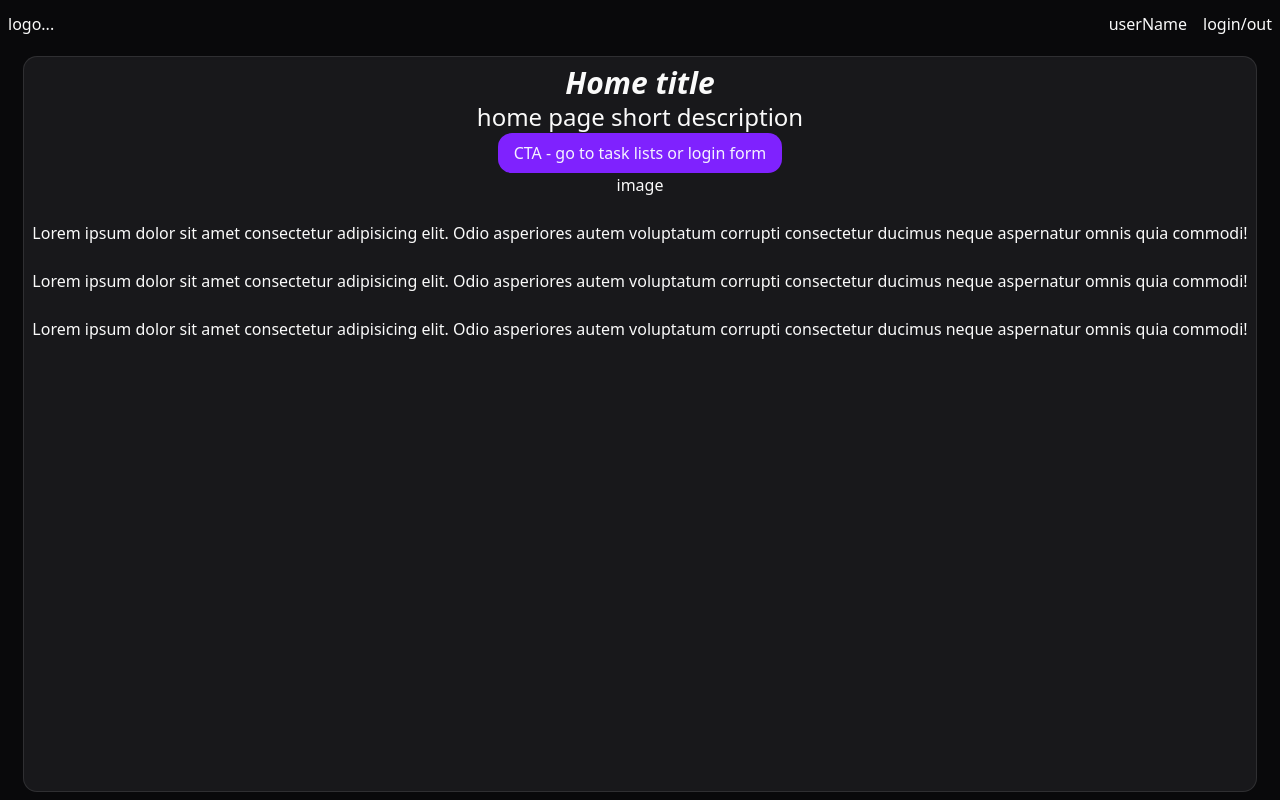
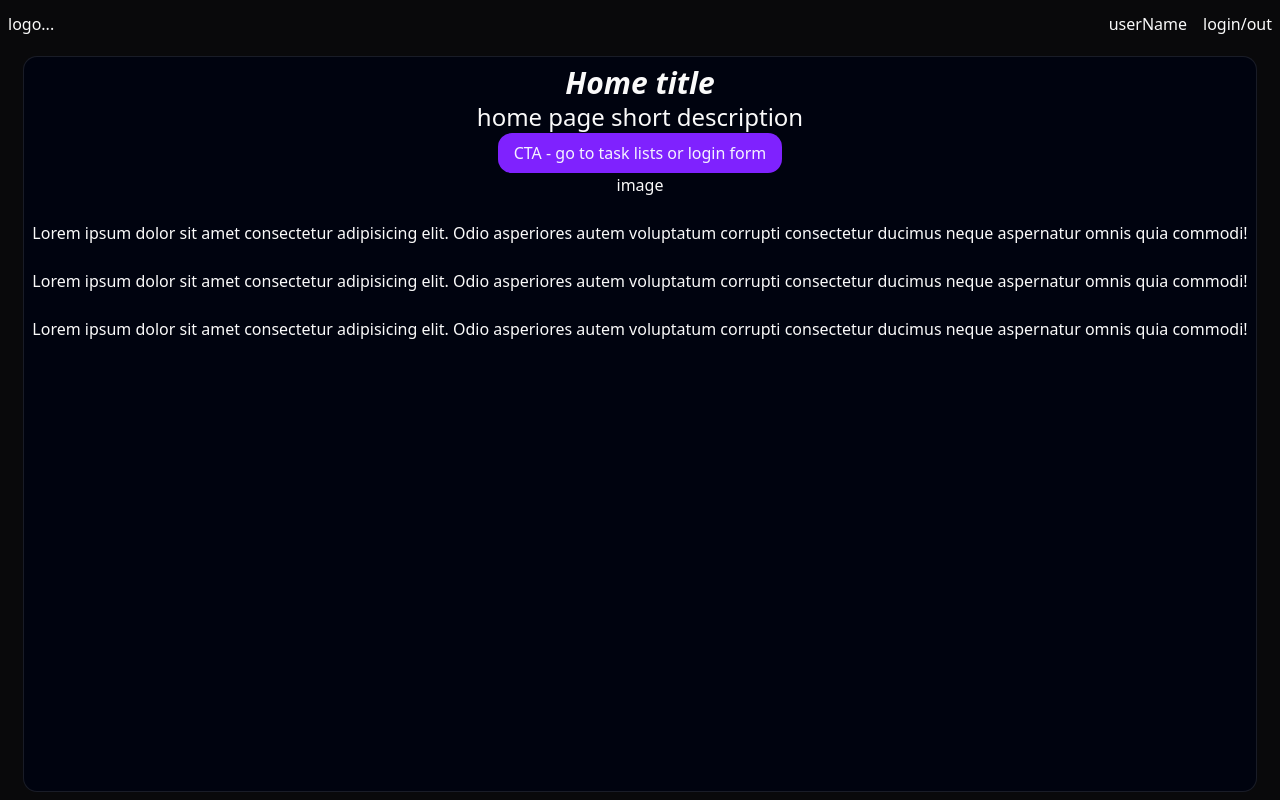
Before and after one commit to HeyYouYesYou/protectUserDataTestApp, a Next.js app in the folder frontend/: page / in a window 1280 px wide. Built offline with nearby package versions, Linux system fonts and the light colour scheme.

Commit message:
fix(globals.css): change selector color

```diff
--- a/frontend/src/app/globals.css
+++ b/frontend/src/app/globals.css
@@ -80,9 +80,9 @@
 .dark {
   --background: oklch(0.141 0.005 285.823);
   --foreground: oklch(0.985 0 0);
-  --card: oklch(0.21 0.006 285.885);
+  --card: oklch(0.1 0.04 250);
   --card-foreground: oklch(0.985 0 0);
-  --popover: oklch(0.21 0.006 285.885);
+  --popover: oklch(0.1 0.04 250);
   --popover-foreground: oklch(0.985 0 0);
   --primary: oklch(0.541 0.281 293.009);
   --primary-foreground: oklch(0.969 0.016 293.756);
@@ -101,7 +101,7 @@
   --chart-3: oklch(0.769 0.188 70.08);
   --chart-4: oklch(0.627 0.265 303.9);
   --chart-5: oklch(0.645 0.246 16.439);
-  --sidebar: oklch(0.21 0.006 285.885);
+  --sidebar: oklch(0.1 0.04 250);
   --sidebar-foreground: oklch(0.985 0 0);
   --sidebar-primary: oklch(0.541 0.281 293.009);
   --sidebar-primary-foreground: oklch(0.969 0.016 293.756);
```
